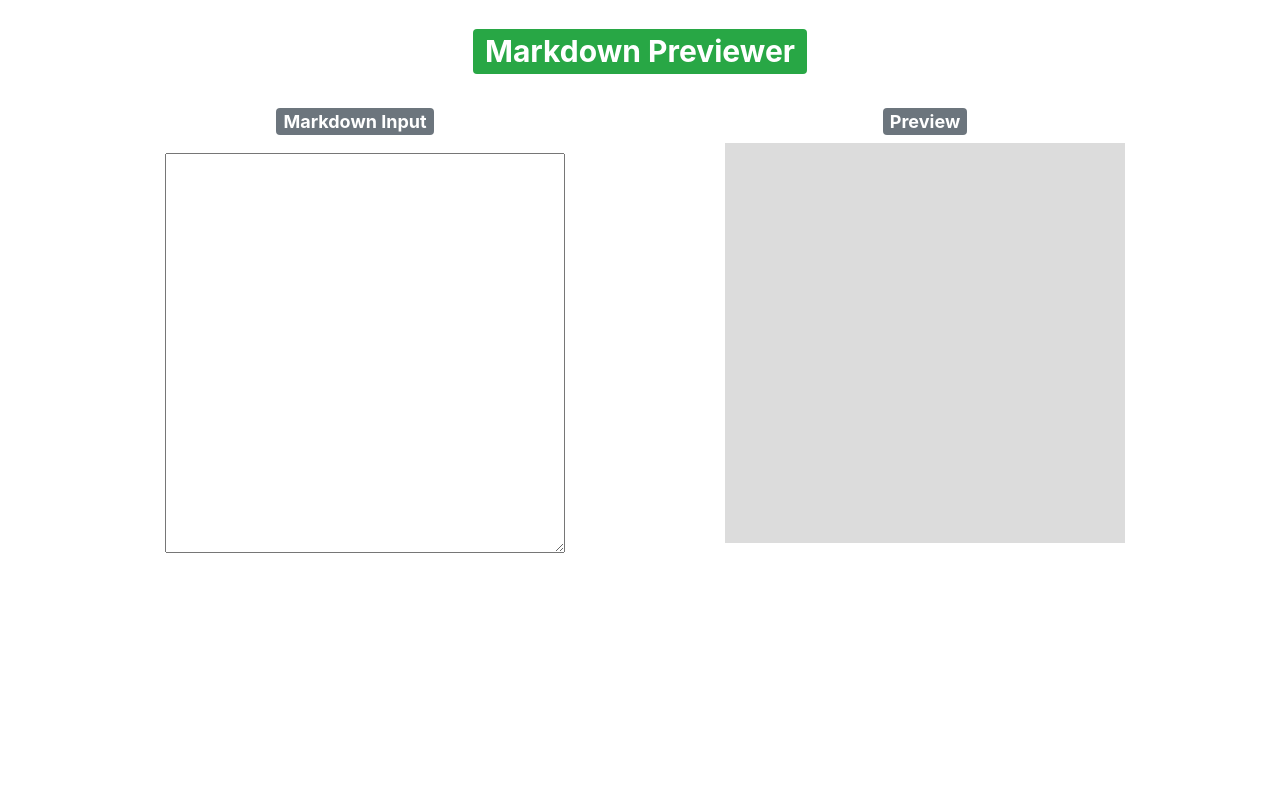
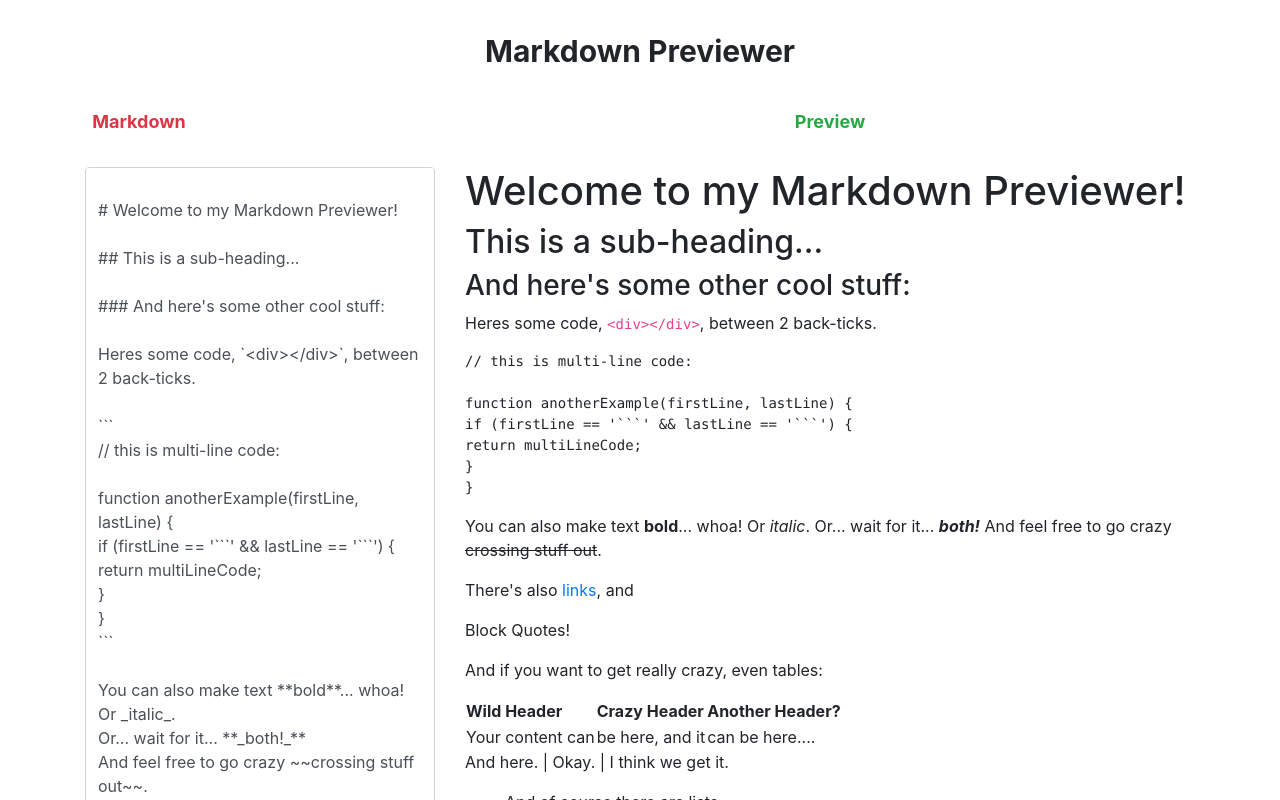
Before and after one commit to lawlawson/markdown-previewer-react, a React (Create React App) app: page / in a window 1280 px wide. Shown: the top 800 px of the page. Built offline with nearby package versions, Linux system fonts and the light colour scheme.

Commit message:
Fixed markdown text area layout issue

```diff
--- a/public/index.html
+++ b/public/index.html
@@ -39,5 +39,6 @@
       To begin the development, run `npm start` or `yarn start`.
       To create a production bundle, use `npm run build` or `yarn build`.
     -->
+    <script src="https://cdn.freecodecamp.org/testable-projects-fcc/v1/bundle.js"></script>
   </body>
 </html>
--- a/src/App.js
+++ b/src/App.js
@@ -6,31 +6,77 @@ export default class App extends React.Component {
   constructor(props) {
     super(props);
     this.state = {
-      markdown: '',
+      markdown: `
+# Welcome to my Markdown Previewer!
+
+## This is a sub-heading...
+
+### And here's some other cool stuff:
+
+Heres some code, \`<div></div>\`, between 2 back-ticks.
+
+\`\`\`
+// this is multi-line code:
+
+function anotherExample(firstLine, lastLine) {
+if (firstLine == '\`\`\`' && lastLine == '\`\`\`') {
+return multiLineCode;
+}
+}
+\`\`\`
+
+You can also make text **bold**... whoa!
+Or _italic_.
+Or... wait for it... **_both!_**
+And feel free to go crazy ~~crossing stuff out~~.
+
+There's also [links](https://github.com/lawlawson), and
+> Block Quotes!
+
+And if you want to get really crazy, even tables:
+
+Wild Header | Crazy Header | Another Header?
+------------ | ------------- | -------------
+Your content can | be here, and it | can be here....
+
+And here. | Okay. | I think we get it.
+- And of course there are lists.
+- Some are bulleted.
+- With different indentation levels.
+- That look like this.
+
+
+1. And there are numbered lists too.
+1. Use just 1s if you want!
+1. And last but not least, let's not forget embedded images:
+
+![For the love of coding](https://images.unsplash.com/photo-1498050108023-c5249f4df085?ixid=MnwxMjA3fDB8MHxwaG90by1wYWdlfHx8fGVufDB8fHx8&ixlib=rb-1.2.1&auto=format&fit=crop&w=200&q=200)
+`,
     };
   }
 
   updateMarkdown(markdown) {
     this.setState({ markdown });
+    marked.setOptions({ breaks: true });
   }
 
   render() {
-    const inputStyle = {
-      width: '400px',
-      height: '50vh',
-      marginLeft: 'auto',
-      marginRight: 'auto',
-      padding: '10px',
-    };
+    // const inputStyle = {
+    //   width: '400px',
+    //   height: '50vh',
+    //   marginLeft: 'auto',
+    //   marginRight: 'auto',
+    //   padding: '10px',
+    // };
 
-    const outputStyle = {
-      width: '400px',
-      height: '50vh',
-      backgroundColor: '#DCDCDC',
-      marginLeft: 'auto',
-      marginRight: 'auto',
-      padding: '10px',
-    };
+    // const outputStyle = {
+    //   width: '400px',
+    //   height: '100%',
+    //   backgroundColor: '#DCDCDC',
+    //   marginLeft: 'auto',
+    //   marginRight: 'auto',
+    //   padding: '10px',
+    // };
 
     return (
       <div className='App'>
@@ -38,25 +84,22 @@ export default class App extends React.Component {
           <div className='row mt-4'>
             <div className='col text-center'>
               <h1>
-                <Badge className='text-align-center' variant='success'>
-                  Markdown Previewer
-                </Badge>
+                <Badge className='text-align-center'>Markdown Previewer</Badge>
               </h1>
             </div>
           </div>
           <div className='row mt-4'>
-            <div className='col-md-6'>
-              <div className='col text-center'>
-                <h4>
-                  <Badge className='text-align-center' variant='secondary'>
-                    Markdown Input
-                  </Badge>
-                </h4>
-              </div>
-              <div className='mark-input' style={inputStyle}>
+            <div className='col-md-4 d-flex flex-column'>
+              <h4>
+                <Badge className='text-align-center mb-4 text-danger'>
+                  Markdown
+                </Badge>
+              </h4>
+
+              <div className='mark-input form-group flex-grow-1 d-flex flex-column'>
                 <textarea
-                  className='input'
-                  style={inputStyle}
+                  id='editor'
+                  className='input form-control flex-grow-1'
                   value={this.state.markdown}
                   onChange={(e) => {
                     this.updateMarkdown(e.target.value);
@@ -66,16 +109,16 @@ export default class App extends React.Component {
               </div>
             </div>
 
-            <div className='col-md-6'>
+            <div className='col-md-8'>
               <div className='col text-center'>
                 <h4>
-                  <Badge className='text-align-center' variant='secondary'>
+                  <Badge className='text-align-center mb-4 text-success'>
                     Preview
                   </Badge>
                 </h4>
               </div>
               <div
-                style={outputStyle}
+                id='preview'
                 dangerouslySetInnerHTML={{
                   __html: marked(this.state.markdown),
                 }}></div>
```
